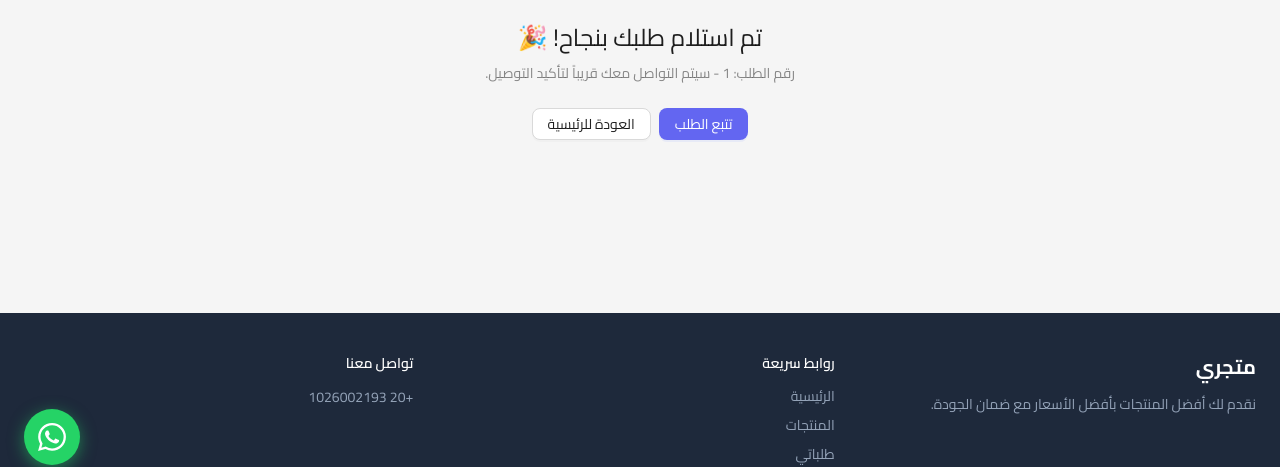
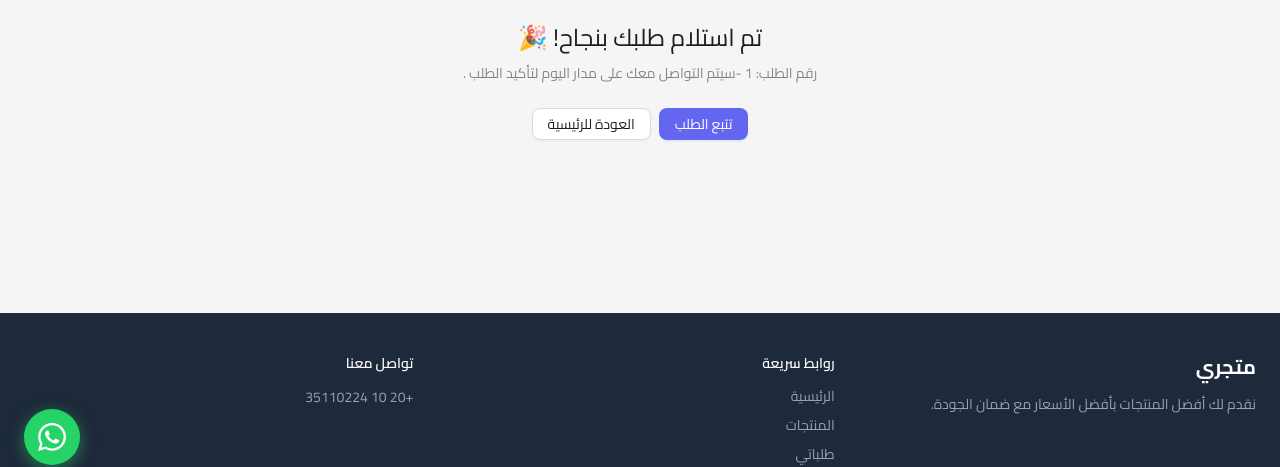
Before and after one commit to SalahElkadim/trendshop, a React (Create React App) app: page /order-success/1 in a window 1280 px wide. Shown: the part 311-778 px from the top of the page. Built offline with nearby package versions, Linux system fonts and the light colour scheme; no server answers.

Commit message:
clean commit

```diff
--- a/src/components/layout/Footer.jsx
+++ b/src/components/layout/Footer.jsx
@@ -43,7 +43,7 @@ const Footer = () => {
           <Col xs={12} md={8}>
             <h4 className="text-white font-semibold mb-3">تواصل معنا</h4>
             <div className="flex flex-col gap-2">
-              <Text style={{ color: "#94a3b8" }}>+20 1026002193</Text>
+              <Text style={{ color: "#94a3b8" }}>+20 10 35110224</Text>
             </div>
           </Col>
         </Row>
--- a/src/pages/Orders/OrderSuccessPage.jsx
+++ b/src/pages/Orders/OrderSuccessPage.jsx
@@ -60,7 +60,7 @@ const OrderSuccessPage = () => {
       <Result
         status="success"
         title="تم استلام طلبك بنجاح! 🎉"
-        subTitle={`رقم الطلب: ${orderNumber} - سيتم التواصل معك قريباً لتأكيد التوصيل.`}
+        subTitle={`رقم الطلب: ${orderNumber} -سيتم التواصل معك على مدار اليوم لتأكيد الطلب .`}
         extra={[
           <Link to={`/orders/${orderNumber}`} key="detail">
             <Button type="primary">تتبع الطلب</Button>
```
